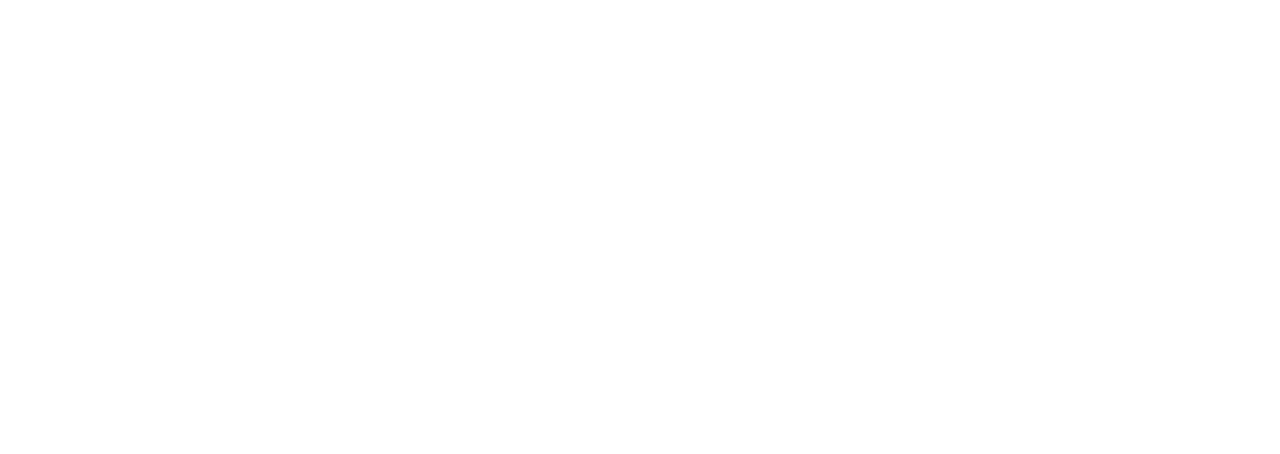
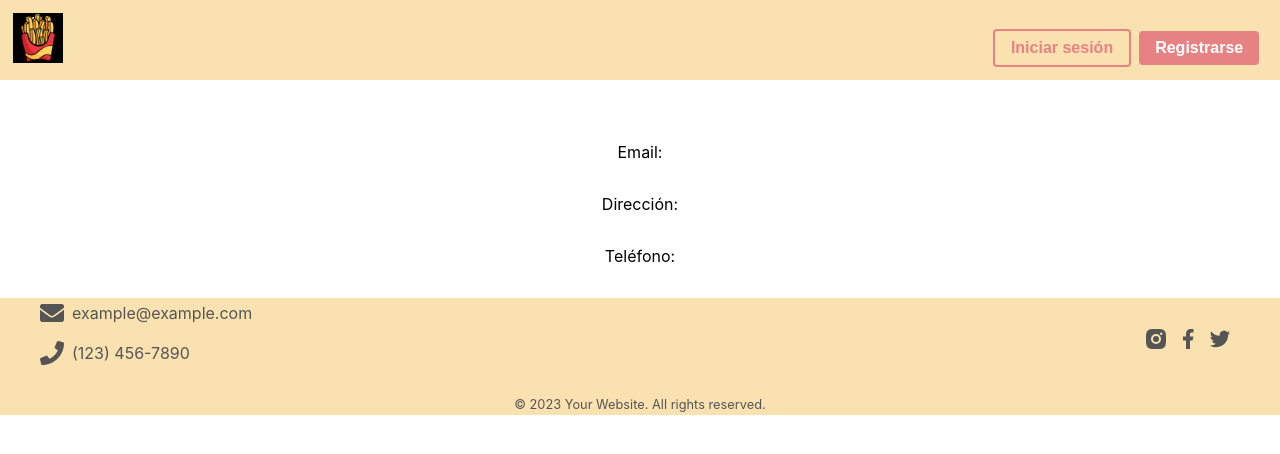
Before and after one commit to BrayanGalindez/PapitasConSoftware, a React (Create React App) app in the folder bogota_taste/: page /cuenta/1 in a window 1280 px wide. Before the commit this address had no page. Shown: the top 454 px of the page. Built offline with nearby package versions, Linux system fonts and the light colour scheme; no server answers; the HTML template or start-up script is replaced by a standard one.

Commit message:
datos de cuenta, a espera de solucion id en toda la pagina

```diff
--- a/bogota_taste/src/App.js
+++ b/bogota_taste/src/App.js
@@ -27,7 +27,7 @@ function App() {
             <Route path="editar" element={<EditRestaurant/>}/>
             <Route path="favoritos" element={<RestaurantFavorites/>}/>
             <Route path="reseña" element={<AddReviewView/>}/>
-            <Route path="cuenta" element={<UserAccount/>}/>
+            <Route path="cuenta/:id" element={<UserAccount/>}/>
             <Route path="barra" element={<TopBar/>}/>
           </Route>
         </Routes>
--- a/bogota_taste/src/components/Home/SignUp.jsx
+++ b/bogota_taste/src/components/Home/SignUp.jsx
@@ -12,7 +12,6 @@ const SignUp = () => {
     nombre: '',
     correo: '',
     passw: '',
-//    confirmPassword: '',
   });
 
   // Manejador de cambios en los campos del formulario
@@ -29,6 +28,7 @@ const SignUp = () => {
       // Manejar la respuesta del backend
       console.log(response.data);
       // Realizar cualquier otra acción necesaria
+      navigate('/inicio');
     } catch (error) {
       // Manejar el error en caso de que ocurra
       console.log(error);
--- a/bogota_taste/src/components/Home/TopBar.jsx
+++ b/bogota_taste/src/components/Home/TopBar.jsx
@@ -59,7 +59,7 @@ const TopBar = ({ showSearch }) => {
                   Favoritos
                 </button>
               </Link>
-              <Link to="/cuenta">
+              <Link to="/cuenta/698562">
                 <button className="btn btn-outline btn-account">
                   Cuenta
                 </button>
--- a/bogota_taste/src/components/User/UserAccount.jsx
+++ b/bogota_taste/src/components/User/UserAccount.jsx
@@ -4,29 +4,46 @@ import '../../styles/User/UserAccount.css';
 import TopBar from '../Home/TopBar';
 import Footer from '../Home/Footer';
 import UserData from '../User/UserData';
+import { useParams } from "react-router-dom";
 
-const UserAccount = ({ userId }) => {
+
+
+const UserAccount = () => {
+  const { id } = useParams();
   const [userData, setUserData] = useState(null);
+  const [nombre, setNombre] = useState("");
+  const [correo, setCorreo] = useState("");
+  const [direccion, setDireccion] = useState("");
+  const [telefono, setTelefono] = useState("");
 
   useEffect(() => {
     // Fetch user data from the API
     const fetchUserData = async () => {
       try {
-        const response = await axios.get(`http://127.0.0.1:8000/users/${userId}`);
+        const response = await axios.get(`http://127.0.0.1:8000/users/${id}`);
         setUserData(response.data);
+        setNombre(userData.nombre);
+        console.log(nombre)
+        setCorreo(userData.correo);
+        setTelefono(userData.telefono);
+        setDireccion(userData.direccion);
+
       } catch (error) {
         console.error('Error fetching user data:', error);
       }
     };
 
     fetchUserData();
-  }, [userId]);
+  }, [id]);
 
   return (
     <div>
       <TopBar showSearch={false} />
       <div className="user-account-container">
-        {userData && <UserData data={userData} />}
+      <h2>{nombre}</h2>
+      <p>Email: {correo}</p>
+      <p>Dirección: {direccion}</p>
+      <p>Teléfono: {telefono}</p>
       </div>
       <Footer />
     </div>
```
Also changed, not shown: 1 other file (tests, documents, lock files or other folders).
